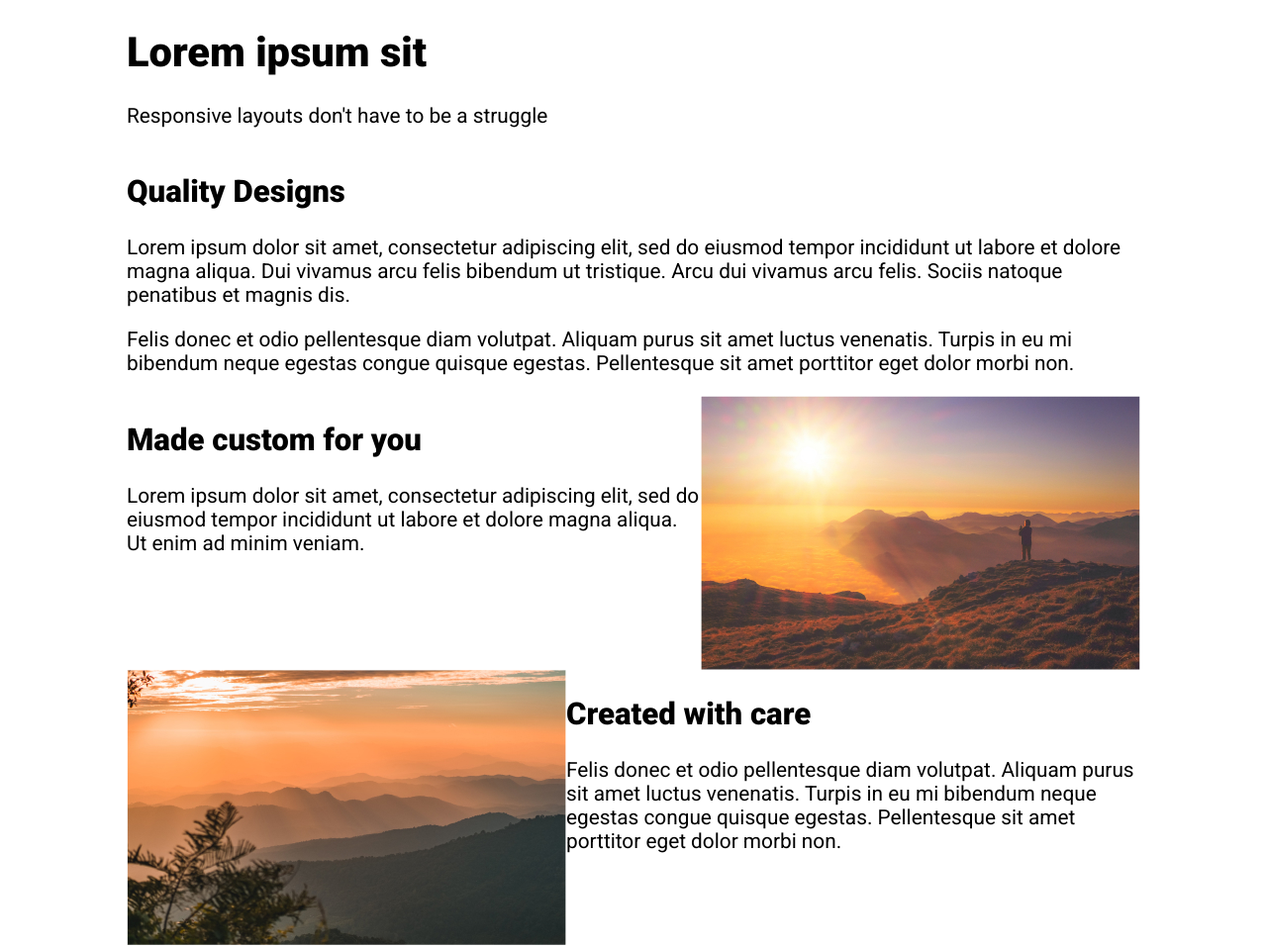
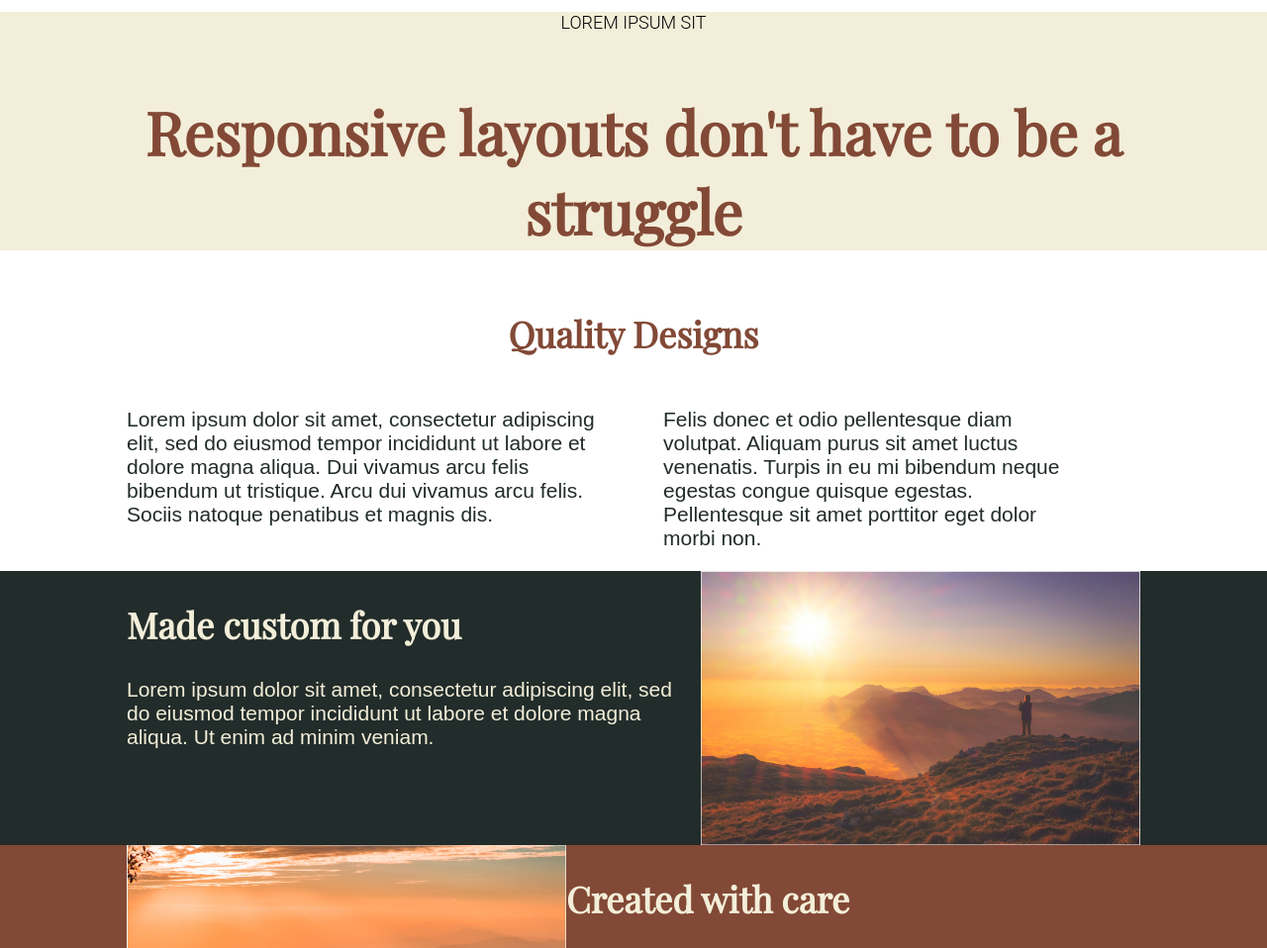
Before and after one commit to MojoBoingo/Conquering-Responsive-Layouts, a plain HTML site: page flexchallenge04/index.html in a window 1280 px wide. Shown: the top 958 px of the page at 99% size. Drawn offline with nearby package versions, Linux system fonts and the light colour scheme.

Commit message:
update for review

```diff
--- a/flexchallenge04/index.html
+++ b/flexchallenge04/index.html
@@ -17,26 +17,30 @@
     <header class="hero__header">
         <div class="container">
             <div class="header__text">
-                <h1>Lorem ipsum sit</h1>
+                <h1>LOREM IPSUM SIT</h1>
                 <p>Responsive layouts don't have to be a struggle</p>
             </div>
         </div>
     </header>
 
     <main class="CRL">
-        <section class="hero">
-            <div class="container row">
+        <section class="hero container">
+            <h2 class="section-title">Quality Designs</h2>
+            <div class="row">
                 <div class="hero__text">
-                    <h2>Quality Designs</h2>
                     <p>Lorem ipsum dolor sit amet, consectetur adipiscing elit,
                         sed do eiusmod tempor incididunt ut labore et dolore
                         magna aliqua. Dui vivamus arcu felis bibendum ut
                         tristique. Arcu dui vivamus arcu felis. Sociis natoque
-                        penatibus et magnis dis.</p>
+                        penatibus et magnis dis.
+                    </p>
+                    </div>
+                    <div class="hero__text">
                     <p>Felis donec et odio pellentesque diam volutpat. Aliquam
                         purus sit amet luctus venenatis. Turpis in eu mi
                         bibendum neque egestas congue quisque egestas.
-                        Pellentesque sit amet porttitor eget dolor morbi non.</p>
+                        Pellentesque sit amet porttitor eget dolor morbi non.
+                    </p>
                 </div>
             </div>
         </section>
--- a/flexchallenge04/style.css
+++ b/flexchallenge04/style.css
@@ -4,12 +4,35 @@
 
 body {
     margin: 0;
-    font-family: 'Roboto', sans-serif;
-    font-size: 1.3rem;
 }
 
 img {
     max-width: 100%;
+}
+
+h1 {
+    font-family: 'Roboto Light', sans-serif;
+    font-size: 18px;
+    font-weight: 100;
+}
+
+.header__text p {
+    font-family: 'Playfair Display', sans-serif;
+    font-size: 60px;
+    font-weight: 900;
+    color: #824936;
+}
+
+h2 {
+    font-family: 'Playfair Display', sans-serif;
+    font-size: 36px;
+    font-weight: 700;
+}
+
+p {
+    font-family: 'Roboto Regular', sans-serif;
+    font-size: 21px;
+    font-weight: 400;
 }
 
 .container {
@@ -21,3 +44,30 @@ img {
 .row {
     display: flex;
 }
+
+
+.section-title {
+    text-align: center;
+    color: #824936;
+}
+
+
+.hero__header {
+    text-align: center;
+    background-color: #F3EED9;
+}
+
+.hero__text {
+    margin-right: 3em;
+    color: #222C2A;
+}
+
+.villain {
+    background-color: #222C2A;
+    color: #F3EED9;
+}
+
+.civilian {
+    background-color: #824936;
+    color: #F3EED9;
+}
```
